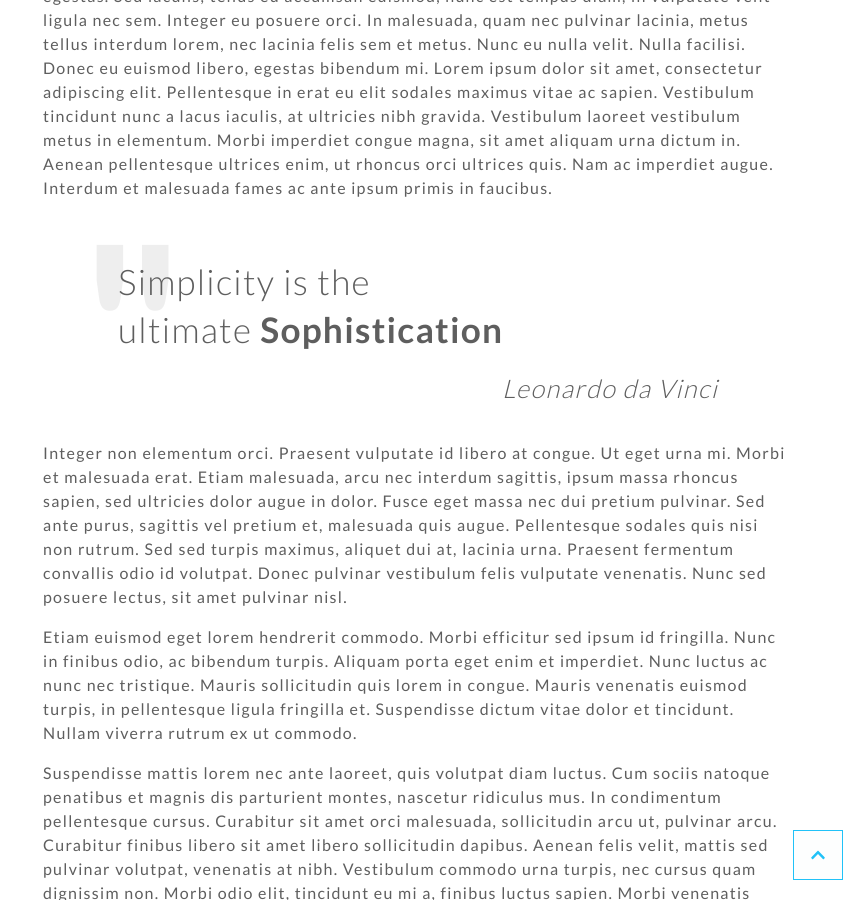
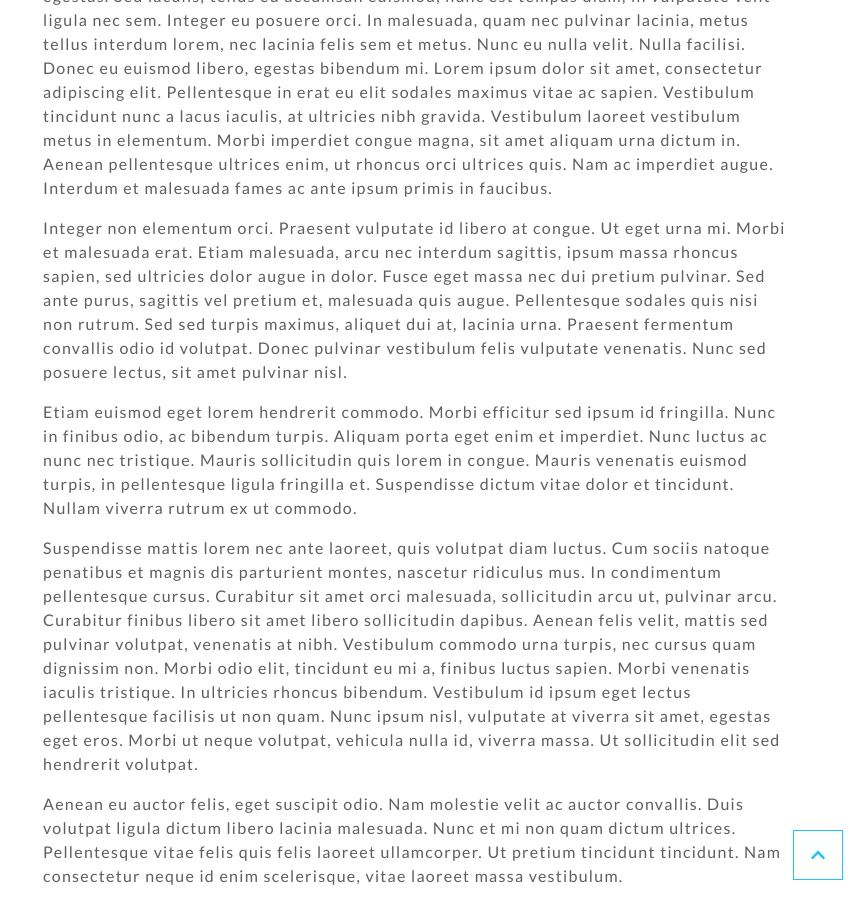
Before and after one commit to vdbcyril/cyrilvandenberghe, a Jekyll site: the page built from _posts/2016-05-26-how-to-tell-a-story.markdown, in a window 1280 px wide and 900 px high, scrolled down 1750 px. Shown: the whole window, without its empty margins (417-1280 px from the left). Built offline with Jekyll 4.4.1, drawn with Linux system fonts in a browser that asks for light colours.

Commit message:
fix: delete useless text

```diff
--- a/_posts/2016-05-26-how-to-tell-a-story.markdown
+++ b/_posts/2016-05-26-how-to-tell-a-story.markdown
@@ -16,11 +16,6 @@
 
 Pellentesque habitant morbi tristique senectus et netus et malesuada fames ac turpis egestas. Sed iaculis, tellus eu accumsan euismod, nunc est tempus diam, in vulputate velit ligula nec sem. Integer eu posuere orci. In malesuada, quam nec pulvinar lacinia, metus tellus interdum lorem, nec lacinia felis sem et metus. Nunc eu nulla velit. Nulla facilisi. Donec eu euismod libero, egestas bibendum mi. Lorem ipsum dolor sit amet, consectetur adipiscing elit. Pellentesque in erat eu elit sodales maximus vitae ac sapien. Vestibulum tincidunt nunc a lacus iaculis, at ultricies nibh gravida. Vestibulum laoreet vestibulum metus in elementum. Morbi imperdiet congue magna, sit amet aliquam urna dictum in. Aenean pellentesque ultrices enim, ut rhoncus orci ultrices quis. Nam ac imperdiet augue. Interdum et malesuada fames ac ante ipsum primis in faucibus.
 
-<blockquote cite="http://gleesik.ro">
-  Simplicity is the <br> ultimate <strong>Sophistication</strong>
-  <small>Leonardo da Vinci</small>
-</blockquote>
-
 Integer non elementum orci. Praesent vulputate id libero at congue. Ut eget urna mi. Morbi et malesuada erat. Etiam malesuada, arcu nec interdum sagittis, ipsum massa rhoncus sapien, sed ultricies dolor augue in dolor. Fusce eget massa nec dui pretium pulvinar. Sed ante purus, sagittis vel pretium et, malesuada quis augue. Pellentesque sodales quis nisi non rutrum. Sed sed turpis maximus, aliquet dui at, lacinia urna. Praesent fermentum convallis odio id volutpat. Donec pulvinar vestibulum felis vulputate venenatis. Nunc sed posuere lectus, sit amet pulvinar nisl.
 
 Etiam euismod eget lorem hendrerit commodo. Morbi efficitur sed ipsum id fringilla. Nunc in finibus odio, ac bibendum turpis. Aliquam porta eget enim et imperdiet. Nunc luctus ac nunc nec tristique. Mauris sollicitudin quis lorem in congue. Mauris venenatis euismod turpis, in pellentesque ligula fringilla et. Suspendisse dictum vitae dolor et tincidunt. Nullam viverra rutrum ex ut commodo.
```
